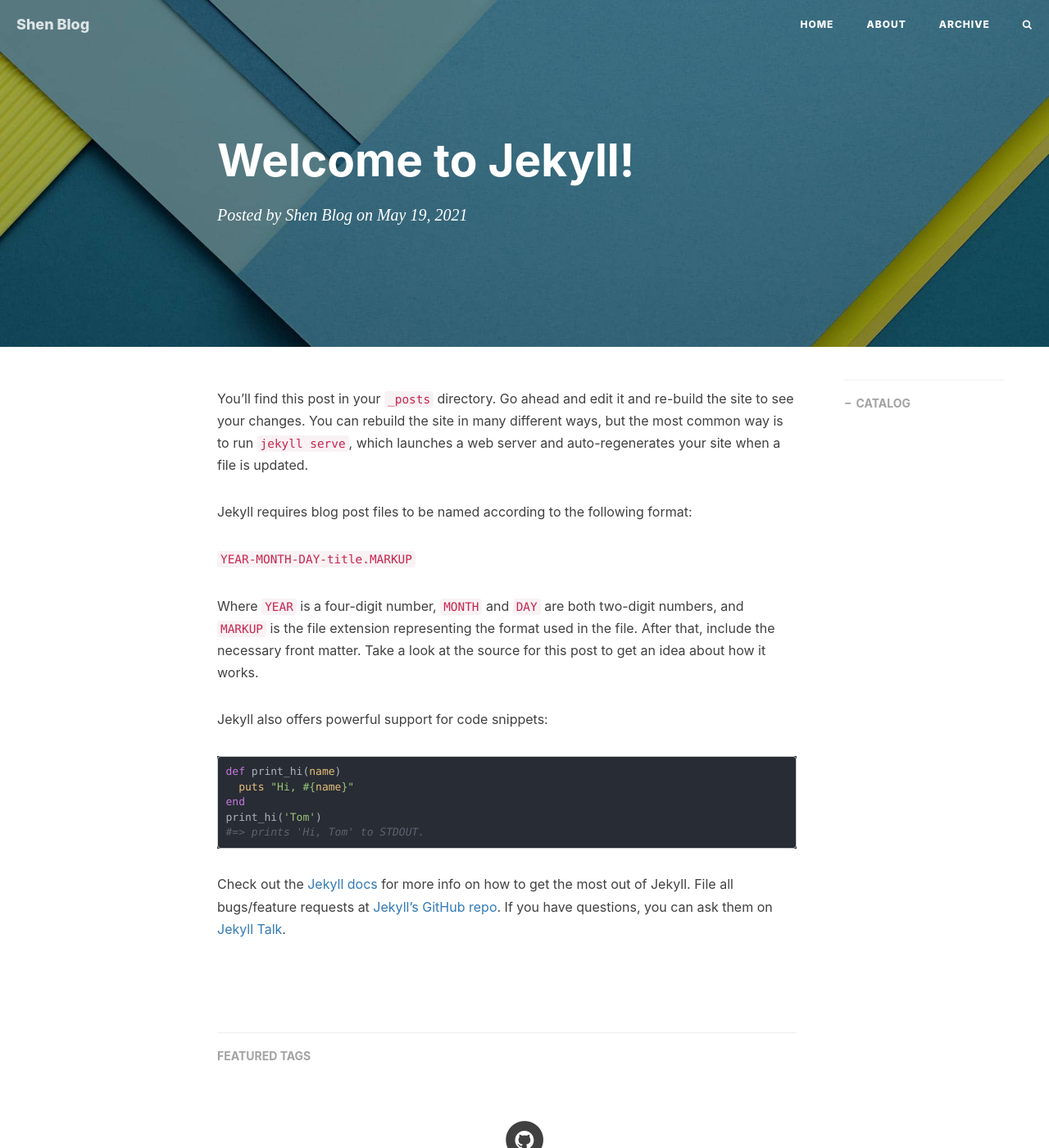
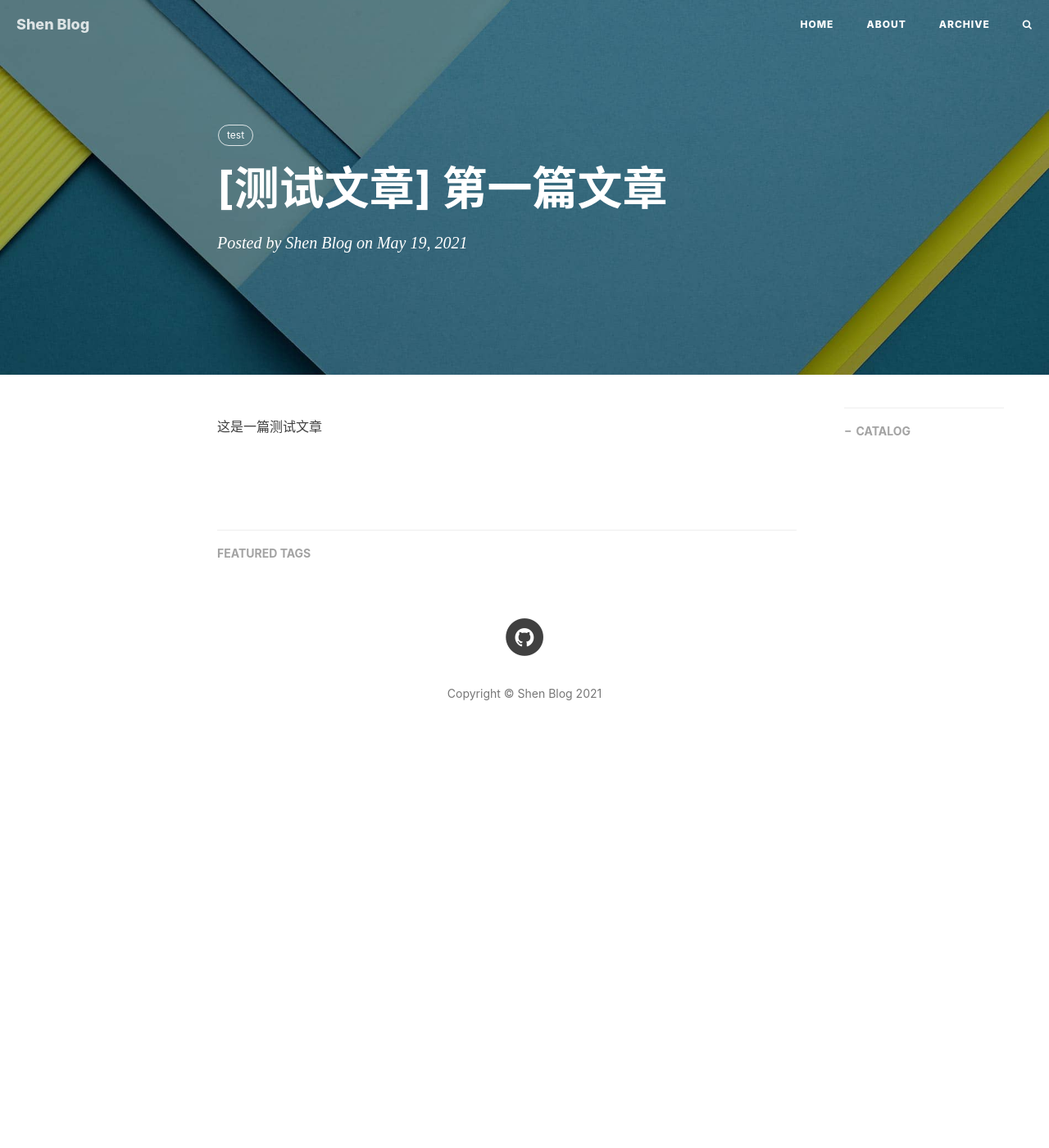
Before and after one commit to ShawnSen/ShawnSen.github.io, a Jekyll site: the page built from _posts/2021-05-19-welcome-to-jekyll.markdown, in a window 1280 px wide and 1400 px high. Shown: the whole window at 82% size. Built offline with Jekyll 4.4.1, drawn with Linux system fonts in a browser that asks for light colours; nearby versions of some CDN libraries; comment, search, counter and statistics services are not loaded.

Commit message:
Update 2021-05-19-welcome-to-jekyll.markdown

```diff
--- a/_posts/2021-05-19-welcome-to-jekyll.markdown
+++ b/_posts/2021-05-19-welcome-to-jekyll.markdown
@@ -1,29 +1,11 @@
 ---
 layout: post
-title:  "Welcome to Jekyll!"
+title:  "[测试文章] 第一篇文章"
 date:   2021-05-19 16:06:52 +0800
-categories: jekyll update
+categories: 测试文章
+tags:
+  - test
 ---
-You’ll find this post in your `_posts` directory. Go ahead and edit it and re-build the site to see your changes. You can rebuild the site in many different ways, but the most common way is to run `jekyll serve`, which launches a web server and auto-regenerates your site when a file is updated.
-
-Jekyll requires blog post files to be named according to the following format:
-
-`YEAR-MONTH-DAY-title.MARKUP`
-
-Where `YEAR` is a four-digit number, `MONTH` and `DAY` are both two-digit numbers, and `MARKUP` is the file extension representing the format used in the file. After that, include the necessary front matter. Take a look at the source for this post to get an idea about how it works.
-
-Jekyll also offers powerful support for code snippets:
-
-{% highlight ruby %}
-def print_hi(name)
-  puts "Hi, #{name}"
-end
-print_hi('Tom')
-#=> prints 'Hi, Tom' to STDOUT.
-{% endhighlight %}
-
-Check out the [Jekyll docs][jekyll-docs] for more info on how to get the most out of Jekyll. File all bugs/feature requests at [Jekyll’s GitHub repo][jekyll-gh]. If you have questions, you can ask them on [Jekyll Talk][jekyll-talk].
-
-[jekyll-docs]: https://jekyllrb.com/docs/home
-[jekyll-gh]:   https://github.com/jekyll/jekyll
-[jekyll-talk]: https://talk.jekyllrb.com/
+<div>
+  <p>这是一篇测试文章</p>
+</div>
```
